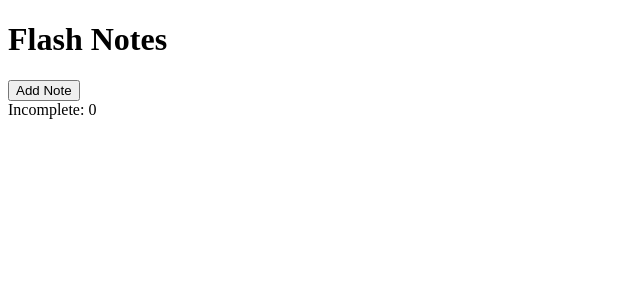
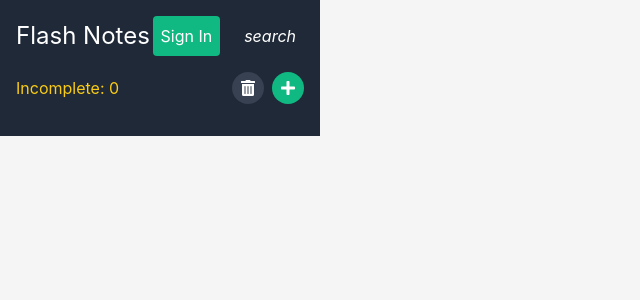
Before and after one commit to sanixstudio/flash-note, a React (Vite) app: page / in a window 1280 px wide. Shown: the top 300 px of the page, without its empty margins (0-640 px from the left). Built offline with nearby package versions, Linux system fonts and the light colour scheme.

Commit message:
feat: adding logic ui and ux

```diff
--- a/package.json
+++ b/package.json
@@ -12,7 +12,8 @@
   "dependencies": {
     "date-fns": "^4.1.0",
     "react": "^18.3.1",
-    "react-dom": "^18.3.1"
+    "react-dom": "^18.3.1",
+    "react-icons": "^5.3.0"
   },
   "devDependencies": {
     "@eslint/js": "^9.9.0",
--- a/src/App.css
+++ b/src/App.css
@@ -20,3 +20,12 @@ body {
   -ms-overflow-style: scrollbar;
   overflow-x: hidden;
 }
+
+/* Tailwind Hide Scrollbar */
+.scrollbar-hide::-webkit-scrollbar {
+  display: none;
+}
+.scrollbar-hide {
+  -ms-overflow-style: none;
+  scrollbar-width: none;
+}
--- a/src/App.tsx
+++ b/src/App.tsx
@@ -1,7 +1,10 @@
-import React, { useState, useEffect } from "react";
+import React, { useState, useEffect, useCallback } from "react";
 import { format } from "date-fns";
-
-// Define a Note type for better type safety
+import { FaTrash } from "react-icons/fa";
+import Header from "./components/Header";
+import ActionBar from "./components/ActionBar";
+import NoteInput from "./components/NoteInput";
+import "./App.css";
 interface Note {
   id: number;
   content: string;
@@ -14,15 +17,18 @@ const App: React.FC = () => {
   const [noteInput, setNoteInput] = useState<string>("");
   const [incompleteNotes, setIncompleteNotes] = useState<number>(0);
   const [isAddingNote, setIsAddingNote] = useState<boolean>(false);
+  const [searchVisible, setSearchVisible] = useState<boolean>(false);
   const [error, setError] = useState<string | null>(null);
 
-  // Function to check if Chrome API is available
-  const isChromeApiAvailable = () => {
-    return typeof chrome !== 'undefined' && chrome.storage && chrome.storage.local;
+  const isChromeApiAvailable = (): boolean => {
+    return !!(
+      typeof chrome !== "undefined" &&
+      chrome.storage &&
+      chrome.storage.local
+    );
   };
 
-  // Function to get notes from storage
-  const getNotes = () => {
+  const getNotes = useCallback(() => {
     if (isChromeApiAvailable()) {
       chrome.storage.local.get("notes", (result) => {
         if (chrome.runtime.lastError) {
@@ -34,13 +40,14 @@ const App: React.FC = () => {
         setIncompleteNotes(savedNotes.filter((note) => !note.completed).length);
       });
     } else {
-      const savedNotes: Note[] = JSON.parse(localStorage.getItem("notes") || "[]");
+      const savedNotes: Note[] = JSON.parse(
+        localStorage.getItem("notes") || "[]"
+      );
       setNotes(savedNotes);
       setIncompleteNotes(savedNotes.filter((note) => !note.completed).length);
     }
-  };
+  }, []);
 
-  // Function to save notes to storage
   const saveNotes = (updatedNotes: Note[]) => {
     if (isChromeApiAvailable()) {
       chrome.storage.local.set({ notes: updatedNotes }, () => {
@@ -53,12 +60,6 @@ const App: React.FC = () => {
     }
   };
 
-  // Load notes when the component mounts
-  useEffect(() => {
-    getNotes();
-  }, []);
-
-  // Function to save a new note
   const saveNote = () => {
     if (!noteInput.trim()) return;
 
@@ -78,7 +79,6 @@ const App: React.FC = () => {
     setIsAddingNote(false);
   };
 
-  // Function to delete a note by ID
   const deleteNote = (id: number) => {
     const updatedNotes = notes.filter((note) => note.id !== id);
     setNotes(updatedNotes);
@@ -86,7 +86,6 @@ const App: React.FC = () => {
     saveNotes(updatedNotes);
   };
 
-  // Function to toggle note completion
   const toggleNoteCompletion = (id: number) => {
     const updatedNotes = notes.map((note) =>
       note.id === id ? { ...note, completed: !note.completed } : note
@@ -96,54 +95,65 @@ const App: React.FC = () => {
     saveNotes(updatedNotes);
   };
 
+  useEffect(() => {
+    getNotes();
+  }, [getNotes]);
+
   return (
-    <div className="p-4 w-80 bg-gray-800 text-white rounded-lg">
+    <div className="p-4 w-80 bg-bgColor text-textColor">
       {error && <div className="text-red-500 mb-2">{error}</div>}
-      <div className="flex justify-between items-center mb-4">
-        <h1 className="text-2xl">Flash Notes</h1>
-        <button
-          className="bg-green-500 p-2 rounded"
-          onClick={() => setIsAddingNote(!isAddingNote)}
-        >
-          {isAddingNote ? "Cancel" : "Add Note"}
-        </button>
-      </div>
-      {isAddingNote && (
+
+      <Header
+        onSignIn={() => console.log("Sign In")}
+        onSearchToggle={() => setSearchVisible(!searchVisible)}
+      />
+
+      {searchVisible && (
         <div className="mb-4">
-          <textarea
-            className="w-full p-2 bg-gray-700 text-white rounded mb-2"
-            value={noteInput}
-            onChange={(e) => setNoteInput(e.target.value)}
-            placeholder="Write your note here..."
+          <input
+            type="text"
+            className="search-input w-full p-2 bg-inputBg text-textColor rounded"
+            placeholder="Search notes..."
+            onChange={(e) => console.log("Search:", e.target.value)}
           />
-          <button className="bg-blue-500 w-full p-2 rounded" onClick={saveNote}>
-            Save Note
-          </button>
         </div>
       )}
-      <div className="mb-4">
-        <span className="text-yellow-400">Incomplete: {incompleteNotes}</span>
-      </div>
-      <div className="overflow-y-auto max-h-60">
+
+      <ActionBar
+        incompleteNotes={incompleteNotes}
+        onClearAll={() => saveNotes([])}
+        onToggleNoteInput={() => setIsAddingNote(!isAddingNote)}
+      />
+
+      {isAddingNote && (
+        <NoteInput
+          noteInput={noteInput}
+          setNoteInput={setNoteInput}
+          onSaveNote={saveNote}
+          onCancel={() => setIsAddingNote(false)}
+        />
+      )}
+
+      <div id="notesList" className="overflow-y-auto max-h-60 scrollbar-hide">
         {notes.map((note) => (
           <div
             key={note.id}
-            className={`p-2 bg-gray-700 mb-2 rounded ${
-              note.completed ? "opacity-50 line-through" : ""
-            }`}
+            className={`note p-2 mb-2 bg-inputBg border border-borderColor rounded ${
+              note.completed ? "opacity-completed line-through" : ""
+            } transition-transform transform hover:scale-105`}
           >
             <div className="flex justify-between items-center">
               <span
                 onClick={() => toggleNoteCompletion(note.id)}
-                className="cursor-pointer flex-grow"
+                className="note-content cursor-pointer flex-grow"
               >
                 {note.content}
               </span>
               <button
-                className="bg-red-500 p-1 rounded ml-2"
+                className="note-btn bg-transparent p-1 rounded text-gray-400 hover:text-textColor"
                 onClick={() => deleteNote(note.id)}
               >
-                Delete
+                <FaTrash />
               </button>
             </div>
             <div className="text-xs text-gray-400 mt-1">
--- /dev/null
+++ b/src/components/ActionBar.tsx
@@ -0,0 +1,40 @@
+import React from "react";
+import { FaTrashAlt, FaPlus } from "react-icons/fa";
+
+interface ActionBarProps {
+  incompleteNotes: number;
+  onClearAll: () => void;
+  onToggleNoteInput: () => void;
+}
+
+const ActionBar: React.FC<ActionBarProps> = ({
+  incompleteNotes,
+  onClearAll,
+  onToggleNoteInput,
+}) => {
+  return (
+    <div className="stats-container flex justify-between items-center mb-4">
+      <div className="note-stats">
+        <span id="incompleteNotes" className="text-yellow-400">
+          Incomplete: {incompleteNotes}
+        </span>
+      </div>
+      <div className="action-buttons flex items-center gap-2">
+        <button
+          className="clear-all-btn bg-inputBg hover:bg-noteHover p-2 rounded-full transition-transform transform hover:scale-105"
+          onClick={onClearAll}
+        >
+          <FaTrashAlt className="text-textColor" />
+        </button>
+        <button
+          className="toggle-note-btn small bg-buttonBg hover:bg-buttonHover p-2 rounded-full transition-transform transform hover:scale-105"
+          onClick={onToggleNoteInput}
+        >
+          <FaPlus className="text-textColor" />
+        </button>
+      </div>
+    </div>
+  );
+};
+
+export default ActionBar;
--- /dev/null
+++ b/src/components/Header.tsx
@@ -0,0 +1,30 @@
+import React from "react";
+
+interface HeaderProps {
+  onSignIn: () => void;
+  onSearchToggle: () => void;
+}
+
+const Header: React.FC<HeaderProps> = ({ onSignIn, onSearchToggle }) => {
+  return (
+    <div className="header flex justify-between items-center mb-4">
+      <h1 className="text-2xl text-textColor">Flash Notes</h1>
+      <div className="header-actions flex items-center gap-4">
+        <button
+          className="sign-in-btn bg-buttonBg hover:bg-buttonHover text-textColor p-2 rounded transition-transform transform hover:scale-105"
+          onClick={onSignIn}
+        >
+          Sign In
+        </button>
+        <button
+          className="search-toggle bg-transparent p-2"
+          onClick={onSearchToggle}
+        >
+          <i className="material-icons text-textColor">search</i>
+        </button>
+      </div>
+    </div>
+  );
+};
+
+export default Header;
--- /dev/null
+++ b/src/components/NoteInput.tsx
@@ -0,0 +1,44 @@
+import React from "react";
+
+interface NoteInputProps {
+  noteInput: string;
+  setNoteInput: (value: string) => void;
+  onSaveNote: () => void;
+  onCancel: () => void;
+}
+
+const NoteInput: React.FC<NoteInputProps> = ({
+  noteInput,
+  setNoteInput,
+  onSaveNote,
+  onCancel,
+}) => {
+  return (
+    <div id="inputContainer" className="mb-4">
+      <textarea
+        className="w-full p-2 bg-inputBg text-textColor border border-borderColor rounded mb-2 min-h-[80px] max-h-[200px] resize-vertical"
+        value={noteInput}
+        onChange={(e) => setNoteInput(e.target.value)}
+        placeholder="Write your note here..."
+      />
+      <div className="flex gap-4">
+        <button
+          id="cancelNote"
+          className="w-full bg-inputBg text-textColor p-2 rounded hover:bg-noteHover"
+          onClick={onCancel}
+        >
+          Cancel
+        </button>
+        <button
+          id="saveNote"
+          className="w-full bg-buttonBg text-textColor p-2 rounded hover:bg-buttonHover"
+          onClick={onSaveNote}
+        >
+          Save
+        </button>
+      </div>
+    </div>
+  );
+};
+
+export default NoteInput;
--- a/tailwind.config.js
+++ b/tailwind.config.js
@@ -2,7 +2,24 @@
 export default {
   content: ["./index.html", "./src/**/*.{js,ts,jsx,tsx}"],
   theme: {
-    extend: {},
+    extend: {
+      colors: {
+        bgColor: "#1f2937",
+        textColor: "#ffffff",
+        inputBg: "#374151",
+        borderColor: "#4b5563",
+        buttonBg: "#10b981",
+        buttonHover: "#059669",
+        noteHover: "#4b5563",
+        noteBackground: "#2f3641be",
+        scrollbarBg: "#374151",
+        scrollbarThumb: "#4b5563",
+        scrollbarThumbHover: "#6b7280",
+      },
+      opacity: {
+        completed: "0.2",
+      },
+    },
   },
   plugins: [],
 };
```
Also changed, not shown: 2 other files (tests, documents, lock files or other folders).
